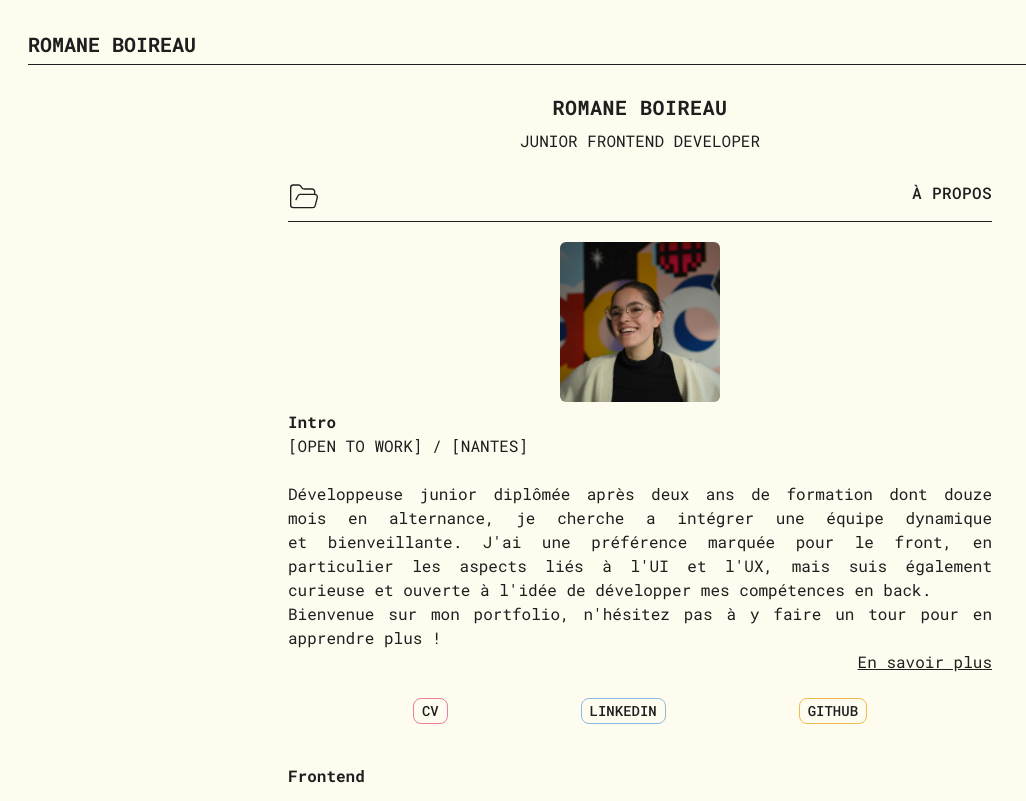
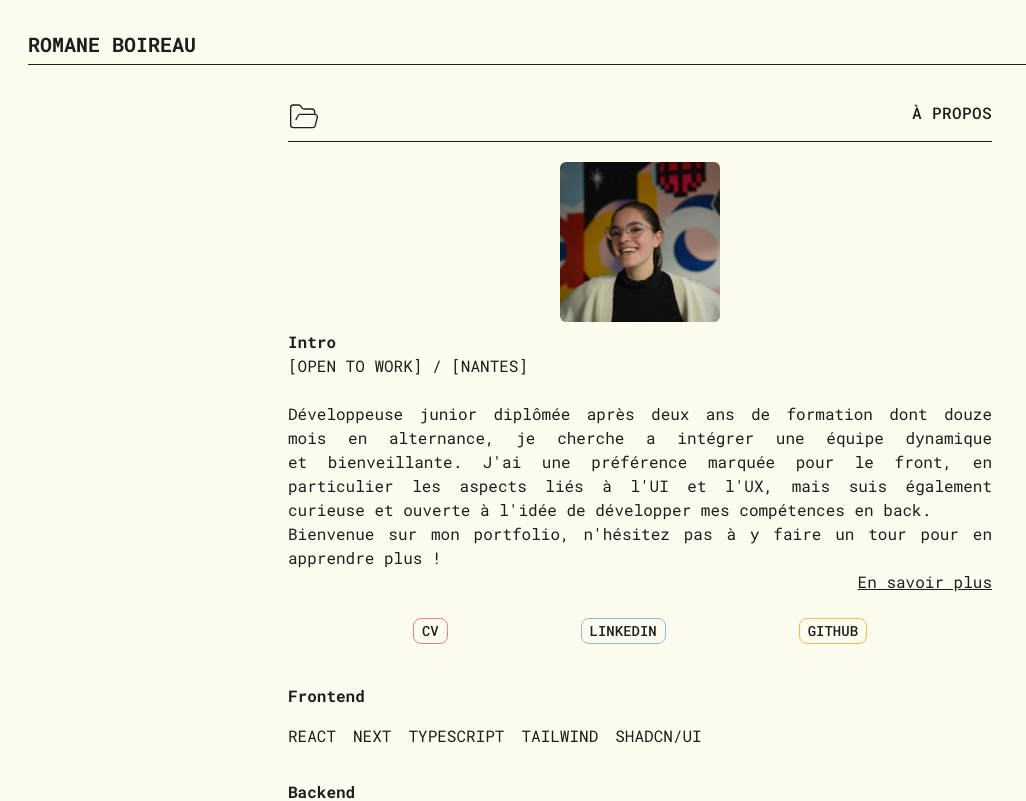
Before and after one commit to aanatema/portfolio-v2, a Next.js app: page / in a window 1280 px wide. Shown: the top 801 px of the page, without its empty margins (0-1026 px from the left). Built offline with nearby package versions, Linux system fonts and the light colour scheme.

Commit message:
remove homepage redirection

```diff
--- a/src/app/components/HomepageComponents/HomepageRedirection.tsx
+++ /dev/null
@@ -1,16 +0,0 @@
-import Link from "next/link";
-
-export default function HomepageRedirection() {
-	return (
-		<Link href='/'>
-			<nav className='grid grid-cols-1 gap-2 justify-items-center m-5'>
-				<h1 className='text-xl font-bold uppercase tracking-wide'>
-					Romane Boireau
-				</h1>
-				<h2 className='text-md uppercase tracking-[3]'>
-					Junior frontend developer
-				</h2>
-			</nav>
-		</Link>
-	);
-}
--- a/src/app/page.tsx
+++ b/src/app/page.tsx
@@ -1,10 +1,8 @@
 import { HomepageAccordion } from "./components/HomepageComponents/HomepageAccordion";
-import HomepageRedirection from "./components/HomepageComponents/HomepageRedirection";
 
 export default function Home() {
 	return (
 		<>
-			<HomepageRedirection />
 			<main className='md:mx-65'>
 				<HomepageAccordion />
 			</main>
```
